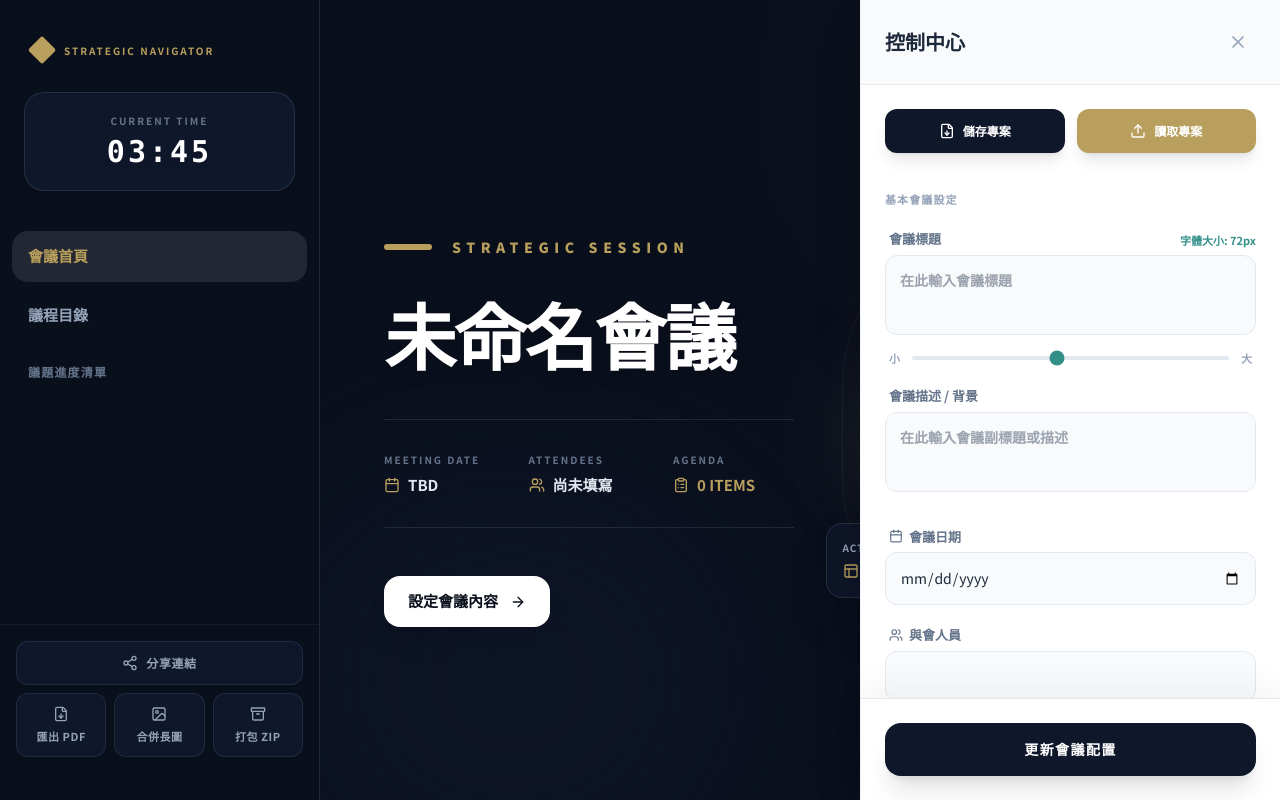
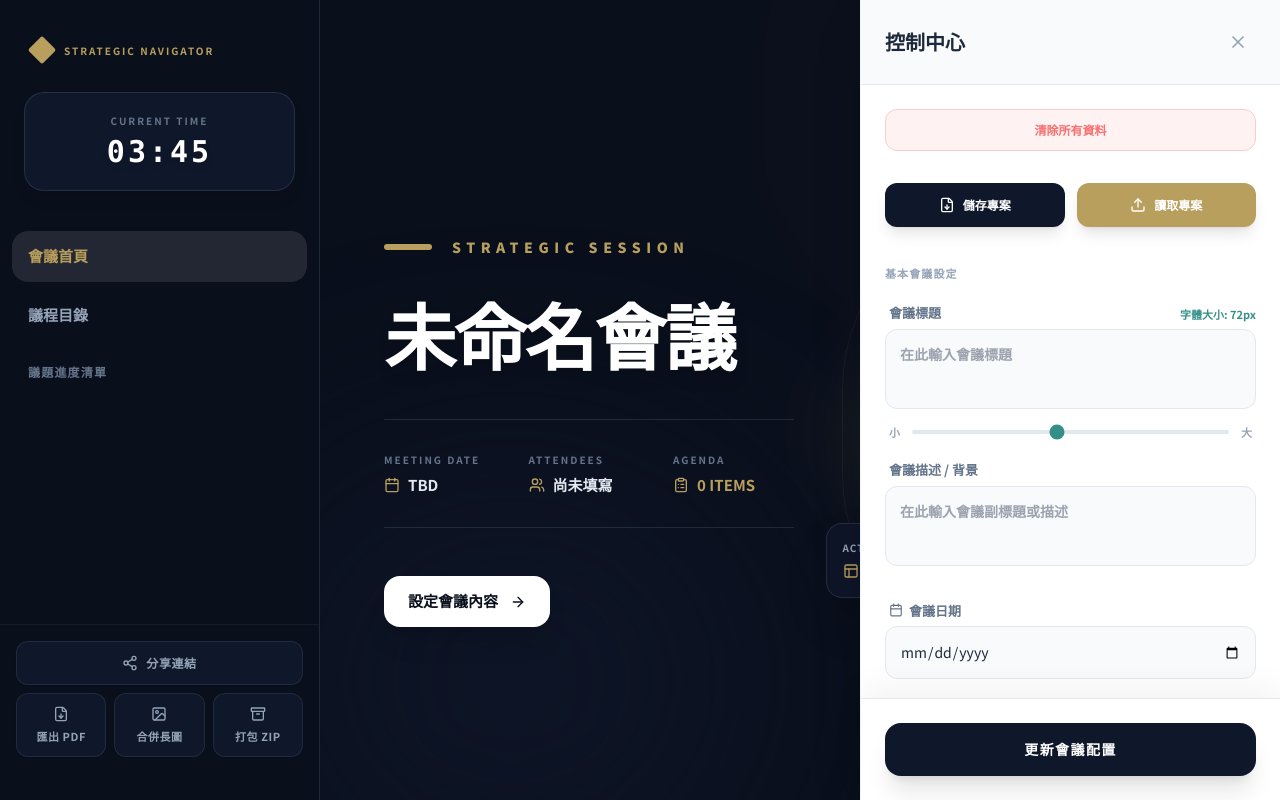
Before and after one commit to m51127x-code/meeting, a React (Vite) app: page / in a window 1280 px wide. Both pictures are taken after a click on the button "打開控制中心設定". Built offline with nearby package versions, Linux system fonts and the light colour scheme.

Commit message:
Update App.jsx
加清除建

```diff
--- a/src/App.jsx
+++ b/src/App.jsx
@@ -328,8 +328,7 @@ const canvas = await window.html2canvas(section, { scale: 2, useCORS: true, allo
           const isSectionStart = section !== null; // 每個 section 都獨立分頁
 
           const tempWrapper = document.createElement('div');
-          tempWrapper.style.cssText = `position: fixed; top: 0; left: 0; width: 1200px; z-index: 99999; background: ${isFullPage ? '#0A0F1C' : '#F8FAFC'}; pointer-events: none;`;
-          const clonedBlock = block.cloneNode(true);
+tempWrapper.style.cssText = `position: fixed; top: -99999px; left: -99999px; width: 1200px; z-index: -1; background: ${isFullPage ? '#0A0F1C' : '#F8FAFC'}; pointer-events: none; opacity: 0;`;          const clonedBlock = block.cloneNode(true);
           clonedBlock.querySelectorAll('*').forEach(el => {
             el.style.animation = 'none';
             el.style.transition = 'none';
@@ -1026,6 +1025,7 @@ const canvas = await window.html2canvas(section, { scale: 2, useCORS: true, allo
             <div className="h-full flex flex-col">
               <div className="p-6 bg-slate-50 border-b flex justify-between items-center"><h3 className="text-xl font-black text-slate-800">控制中心</h3><button onClick={() => setIsConfigOpen(false)} className="p-2 text-slate-400 hover:text-slate-900"><X className="w-5 h-5" /></button></div>
               <div className="flex-1 overflow-y-auto p-6 space-y-8 custom-scrollbar-light pb-32">
+                <button onClick={() => { if (window.confirm("確定要清除所有會議資料嗎？")) { sessionStorage.removeItem("strategyMeetingData"); setTempConfig({...INITIAL_CLEAN_CONFIG}); } }} className="w-full flex items-center justify-center gap-2 py-3 bg-red-50 text-red-400 rounded-xl text-xs font-bold hover:bg-red-100 transition-colors border border-red-200 mb-2">清除所有資料</button>
                 <div className="flex gap-3">
                   <button onClick={exportConfigJSON} className="flex-1 flex items-center justify-center gap-2 py-3.5 bg-[#0F172A] text-white rounded-xl text-xs font-bold hover:bg-slate-800 transition-colors shadow-lg"><FileDown className="w-4 h-4" /> 儲存專案</button>
                   <label className="flex-1 flex items-center justify-center gap-2 py-3.5 bg-[#B89F5D] text-white rounded-xl text-xs font-bold cursor-pointer hover:bg-[#A68F50] transition-colors shadow-lg"><Upload className="w-4 h-4" /> 讀取專案<input type="file" className="hidden" accept=".json" onChange={importConfigJSON} /></label>
```
